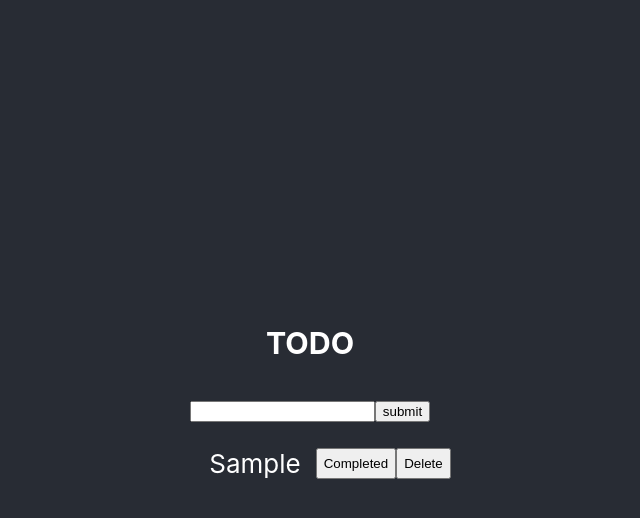
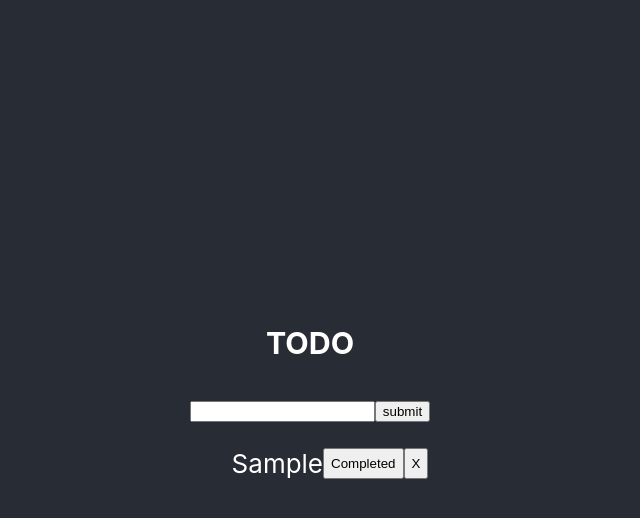
Before and after one commit to a13zanal/Examensarbete2022, a React (Create React App) app: page / in a window 1280 px wide. Both pictures are taken after typing "Sample" into the empty fields and a click on the button "submit". Shown: the top 518 px of the page, without its empty margins (330-970 px from the left). Built offline with nearby package versions, Linux system fonts and the light colour scheme.

Commit message:
Learning

```diff
--- a/src/App.js
+++ b/src/App.js
@@ -4,14 +4,16 @@ import Form from './Comp_todo/Form';
 import Todolist from './Comp_todo/Todolist';
 
 function App() {
-  const [inputText, setInputText] = useState("");
-  const [todos, setTodos] = useState([]);
+  // Använder state för hantera todos
+  // const [värdet, funktionen som tillåter dig ändra värdet] = "" för text, [] för array
+  const [todos, setTodos] = useState([]); // State som håller koll på todos
   return (
     <div className="App">
       <header className="App-header">
         <h3> TODO </h3>
-        <Form  inputText={inputText} setInputText={setInputText} todos={todos} setTodos={setTodos}/>
-        <Todolist todos={todos} />
+        <Form todos={todos} setTodos={setTodos}/>
+        {/* Kopplingen mellan App.js och Form komponenten, med props som skickas här från main till komponenterna, obs kan ej skicka uppåt bara nedåt */}
+        <Todolist todos={todos} setTodos={setTodos}/>
       </header>
     </div>
   );
--- a/src/Comp_todo/Form.js
+++ b/src/Comp_todo/Form.js
@@ -1,16 +1,23 @@
-import React from 'react';
+import React, {useState} from 'react';
 
-const Form = ({inputText, setInputText, setTodos, todos}) => {
+const Form = ({setTodos}) => {
+    const [inputText, setInputText] = useState(""); // State som håller koll på värdet i input
+    // JavaScript code och funktioner kan skickas här
+    // Event
     const inputTextHandler = (e) => {
         setInputText(e.target.value);
+        // Sätter ett nytt state värde till de som skrivits in i input
+        // e innebär vad som just hände typ, för att få ut informaitonen använd console.log(e);
     };
     const submitBtnHandler = (e) => {
-        e.preventDefault();
-        setTodos([
-            ...todos, {text: inputText, completed: false, id: Math.random() *1000}
-        ]);
+        e.preventDefault(); // Hindrar browser refresha sidan vid submit
+        setTodos( function (todos) {
+            return [...todos, {text: inputText, completed: false, id: Math.random() *1000}];
+            // ... (= Spread syntax) Kopiera Todovärdet från state (SetTodos)
+        });
         setInputText("");
     };
+
     return (
         <form>
             <input value={inputText} onChange={inputTextHandler} type="text"/>
@@ -20,3 +27,14 @@ const Form = ({inputText, setInputText, setTodos, todos}) => {
 }
 
 export default Form;
+// Exporterar vår komponenet så vi kan Koppla den till App.js
+
+// Kan använda <> och </> istället för div eftersom return bara kan hantera en knot del.
+
+// setTodos([
+//      ...todos, {text: inputText, completed: false, id: Math.random() *1000}
+// ]);
+// ------------  Gör såhär nedan istället för att hindra bugg! -------------
+// setTodos( function (todos) {
+//    return [...todos, {text: inputText, completed: false, id: Math.random() *1000}];
+// });
--- a/src/Comp_todo/Todo.js
+++ b/src/Comp_todo/Todo.js
@@ -1,13 +1,26 @@
 import React from "react";
 
-const Todo = ({text}) => {
+const Todo = ({text, todo, setTodos}) => {
+    // Events
+    const deleteHandler = () => {
+        setTodos(function (todos) {
+            return (
+            todos.filter((del) => del.id !== todo.id));
+        });
+        // Jämför det todoelementet med de todoelement från state (setTodos), stämmer det så deletas todon
+        // filtrerar ut det todoelement som har samma id som som id från setTodos
+    };
+
+    const completedHandler = () => {
+
+    };
 
     return (
-        <div className="todocontainer">
-            <li>{text}</li>
-            <button>Completed</button>
-            <button>Delete</button>
-        </div>
+        <li className="todocontainer">
+            {text}
+            <button onClick={completedHandler}>Completed</button>
+            <button onClick={deleteHandler}>X</button>
+        </li>
     );
 }
 
--- a/src/Comp_todo/Todolist.js
+++ b/src/Comp_todo/Todolist.js
@@ -1,13 +1,16 @@
 import React from "react";
 import Todo from "./Todo";
 
-const Todolist = ({todos}) => {
+const Todolist = ({todos, setTodos}) => {
     return (
         <div>
             <ul>
                 {todos.map(todo => (
-                    <Todo key={todo.id} text={todo.text}/>
+                    <Todo key={todo.id} text={todo.text} todo={todo} setTodos={setTodos} todos={todos}/>
                 ))}
+                {/*Map över todoarrayen som skapar en ny li element för varje ny todo
+                - Map() låter dig manipulera objekten i en array genom att iterera och komma åt enskilda objekt.
+                - Används oftast för att rendera en lista med data till DOM*/}
             </ul>
         </div>
     );
```
